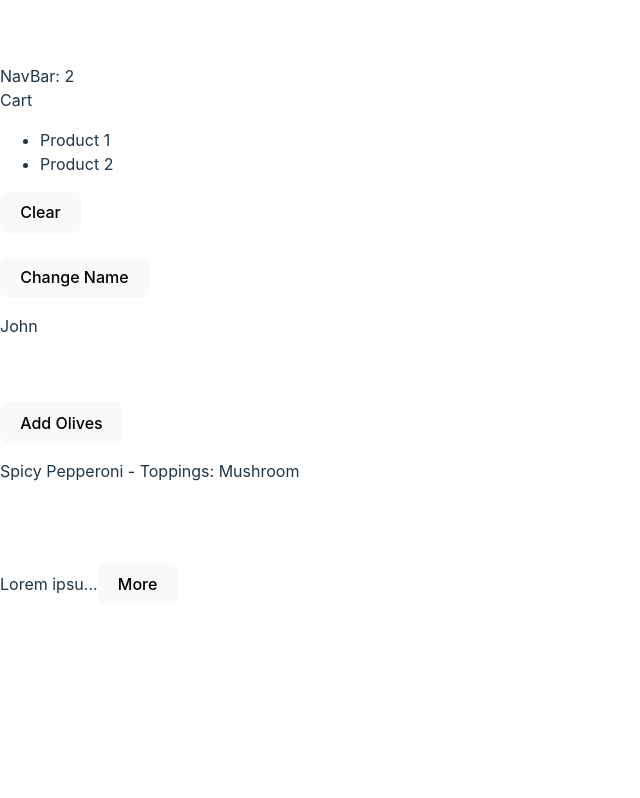
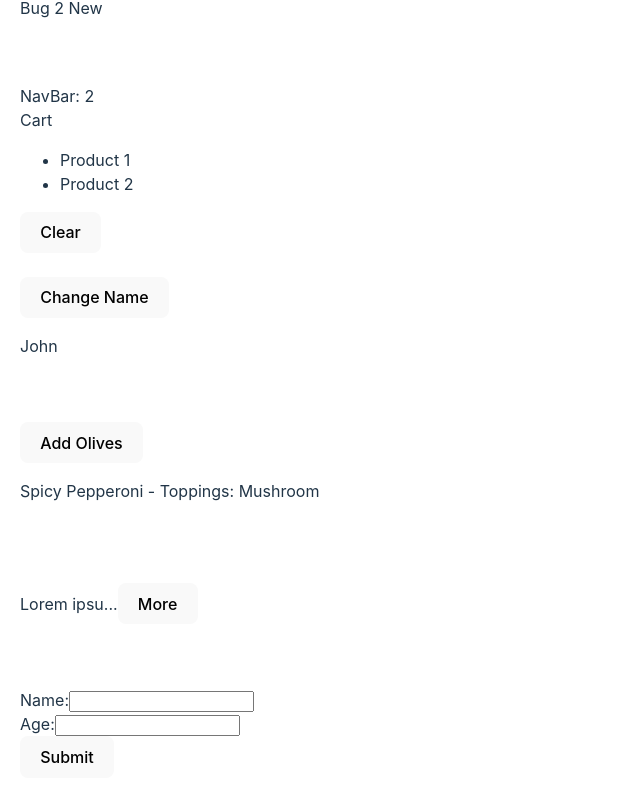
Before and after one commit to ChristosBaboulis/react-course-app, a React (Vite) app: page / in a window 1280 px wide. Shown: the part 370-1168 px from the top of the page, without its empty margins (0-640 px from the left). Before the commit the page ends 990 px from the top, so only its background shows below. Built offline with nearby package versions, Linux system fonts and the light colour scheme.

Commit message:
Form Component

```diff
--- a/src/App.tsx
+++ b/src/App.tsx
@@ -7,6 +7,7 @@
 import NavBar from "./components/NavBar";
 import Cart from "./components/Cart";
 import ExpandableText from "./components/ExpandableText";
+import Form from "./components/Form";
 
 function App() {
   let items = ["New York", "San Fransisco", "Tokyo", "London"];
@@ -151,6 +152,11 @@
       <br></br>
       <ExpandableText maxChars={10}>{displayText}</ExpandableText>
       <div></div>
+      <br></br>
+      <br></br>
+      <div>
+        <Form />
+      </div>
     </>
   );
 }
--- /dev/null
+++ b/src/components/Form.tsx
@@ -0,0 +1,30 @@
+import React, { FormEvent } from "react";
+
+const Form = () => {
+  const handleSubmit = (event: FormEvent) => {
+    event.preventDefault();
+    console.log(`Submitted`);
+  };
+
+  return (
+    <form onSubmit={handleSubmit}>
+      <div className="mb-3">
+        <label htmlFor="name" className="form-label">
+          Name:
+        </label>
+        <input id="name" type="text" className="form-control" />
+      </div>
+      <div className="mb-3">
+        <label htmlFor="age" className="form-label">
+          Age:
+        </label>
+        <input id="age" type="number" className="form-control" />
+      </div>
+      <button className="btn btn-pri" type="submit">
+        Submit
+      </button>
+    </form>
+  );
+};
+
+export default Form;
--- a/src/index.css
+++ b/src/index.css
@@ -29,6 +29,7 @@
   place-items: center;
   min-width: 320px;
   min-height: 100vh;
+  padding: 20px;
 }
 
 h1 {
```
